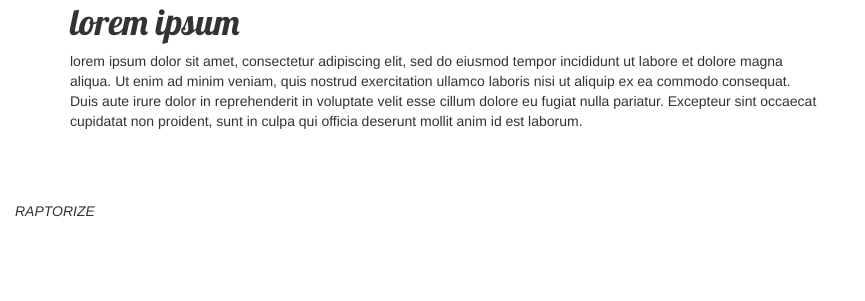
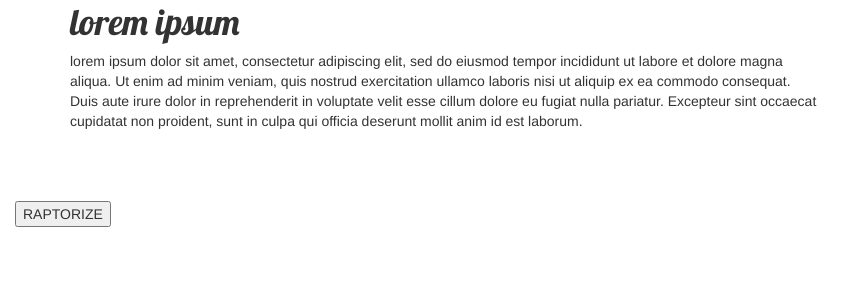
Before and after one commit to noahnaamad/my-first-python-blog, a Django app: page /post/1/ in a window 1280 px wide. Shown: the part 210-511 px from the top of the page, without its empty margins (0-865 px from the left). Run offline with Django 3.2, Linux system fonts and the light colour scheme; data comes from the database, SQL or seed files in the repository; some libraries are stand-ins or nearby versions.

Commit message:
raptorize attempt 2

```diff
--- a/blog/templates/blog/base.html
+++ b/blog/templates/blog/base.html
@@ -20,9 +20,7 @@
                 </div>
             </div>
         </div>
-        <div class="myButton">
-            <em>RAPTORIZE</em>
-        </div>
+        <button type="button" class="myButton">RAPTORIZE</button>
     </body>
 
 </html>
```
